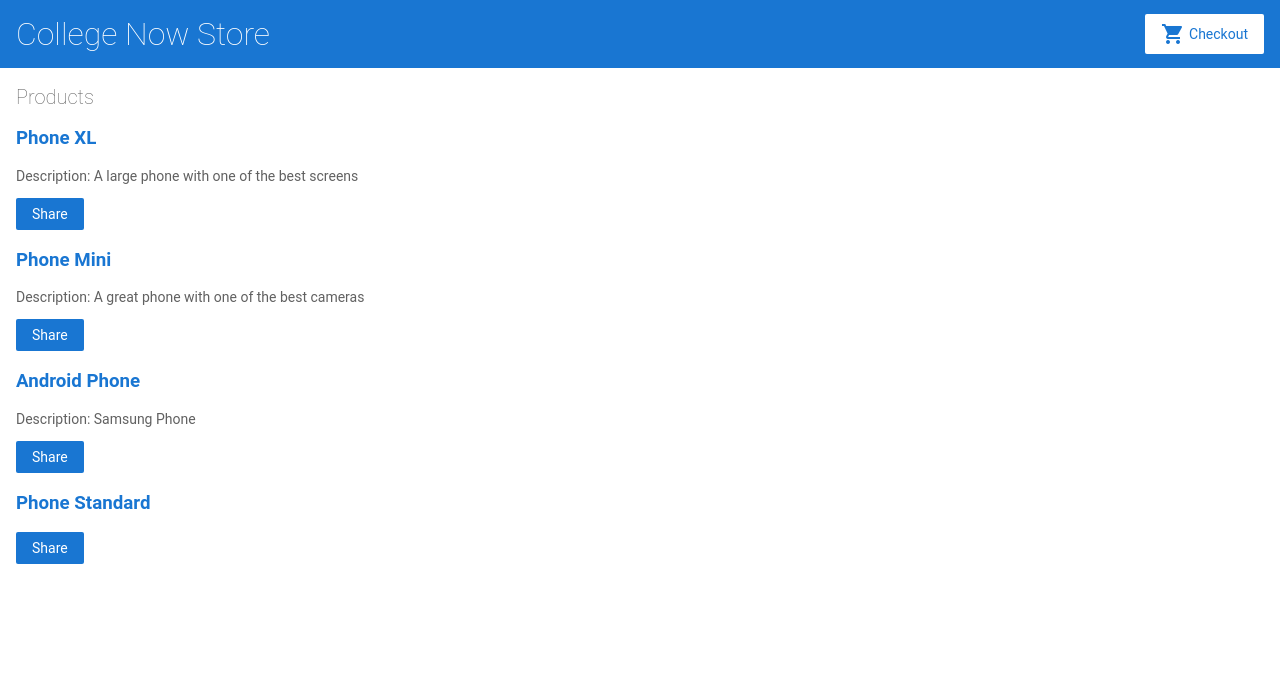
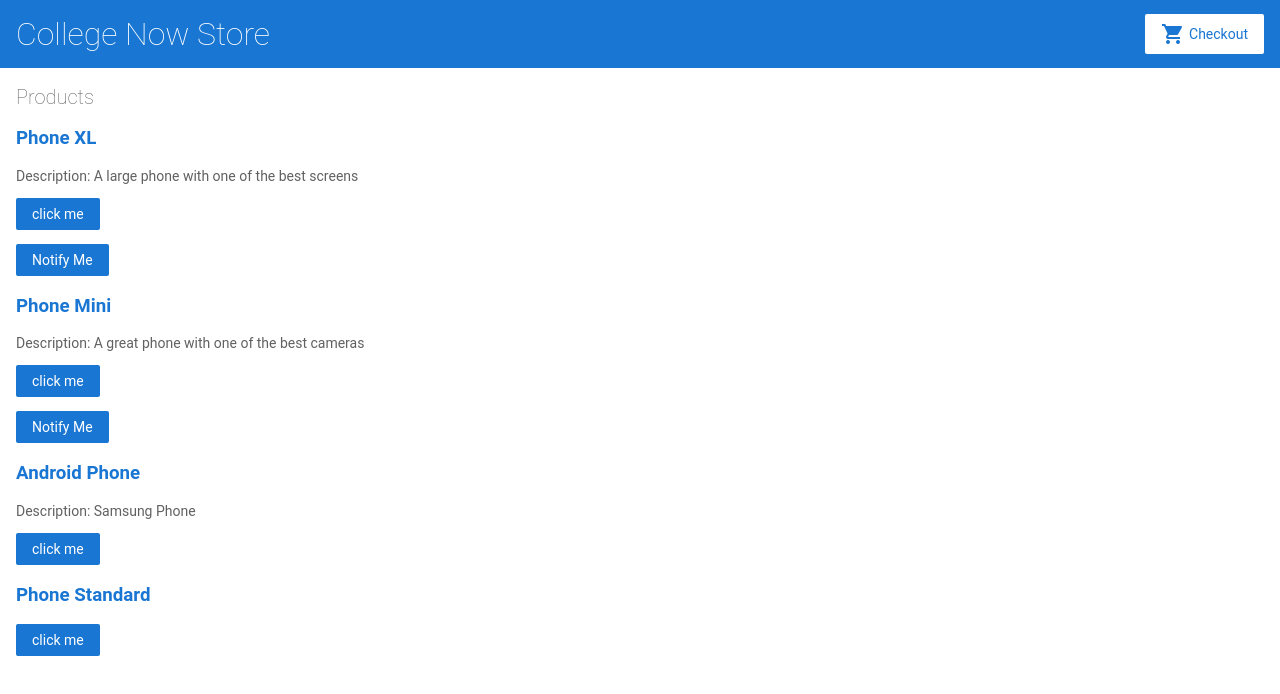
Before and after one commit to mingl1/cn-20210712, an Angular app: page / in a window 1280 px wide. Shown: the top 694 px of the page. Built offline with nearby package versions, Linux system fonts and the light colour scheme.

Commit message:
notiify button

```diff
--- a/src/app/app.module.ts
+++ b/src/app/app.module.ts
@@ -6,6 +6,7 @@
 import { AppComponent } from './app.component';
 import { TopBarComponent } from './top-bar/top-bar.component';
 import { ProductListComponent } from './product-list/product-list.component';
+import { ProductAlertsComponent } from './product-alerts/product-alerts.component';
 
 @NgModule({
   imports: [
@@ -18,7 +19,8 @@
   declarations: [
     AppComponent,
     TopBarComponent,
-    ProductListComponent
+    ProductListComponent,
+    ProductAlertsComponent
   ],
   bootstrap: [
     AppComponent
--- /dev/null
+++ b/src/app/product-alerts/product-alerts.component.html
@@ -0,0 +1,3 @@
+<p *ngIf="product && product.price > 599">
+<button (click)="notify.emit()">Notify Me</button>
+</p>
--- /dev/null
+++ b/src/app/product-alerts/product-alerts.component.ts
@@ -0,0 +1,20 @@
+import { Component, OnInit } from '@angular/core';
+import { Input } from '@angular/core';
+import { Product } from '../products';
+
+import { Output, EventEmitter } from '@angular/core';
+
+@Component({
+  selector: 'app-product-alerts',
+  templateUrl: './product-alerts.component.html',
+  styleUrls: ['./product-alerts.component.css']
+})
+export class ProductAlertsComponent implements OnInit {
+  @Input() product! : Product;
+  @Output() notify = new EventEmitter();
+  constructor() { }
+
+  ngOnInit() {
+  }
+
+}
--- a/src/app/product-list/product-list.component.html
+++ b/src/app/product-list/product-list.component.html
@@ -13,9 +13,13 @@
   </p>
 
   <button (click)="share()">
-    Share
+    click me
   </button>
 
+  <app-product-alerts
+    [product]="product"
+    (notify)="onNotify()">
+  </app-product-alerts>
 </div>
 
 <!--
--- a/src/app/product-list/product-list.component.ts
+++ b/src/app/product-list/product-list.component.ts
@@ -13,6 +13,11 @@
   share() {
     window.alert('The product has been shared!');
   }
+
+  onNotify(){
+    window.alert('You will be notified when this product goes on sale');
+
+  }
 }
 
 
```
Also changed, not shown: src/app/product-alerts/product-alerts.component.css (added).
